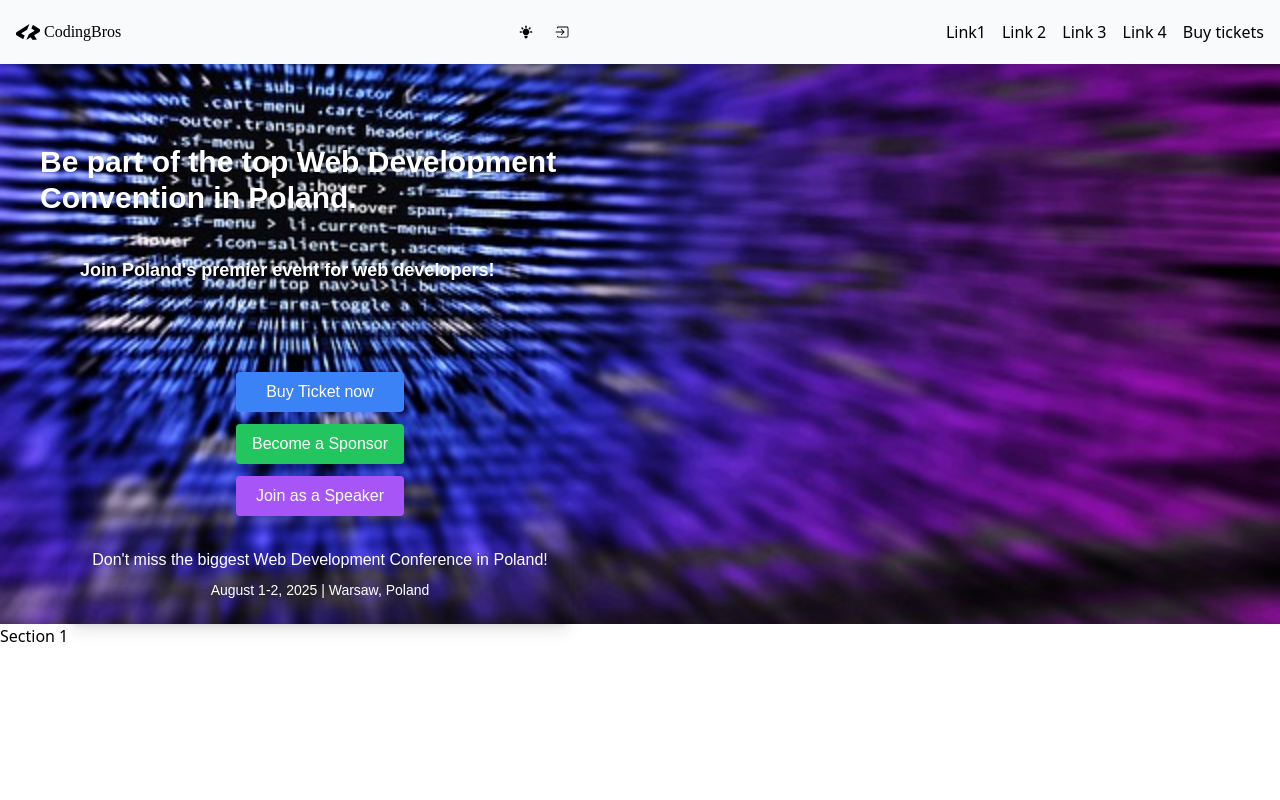
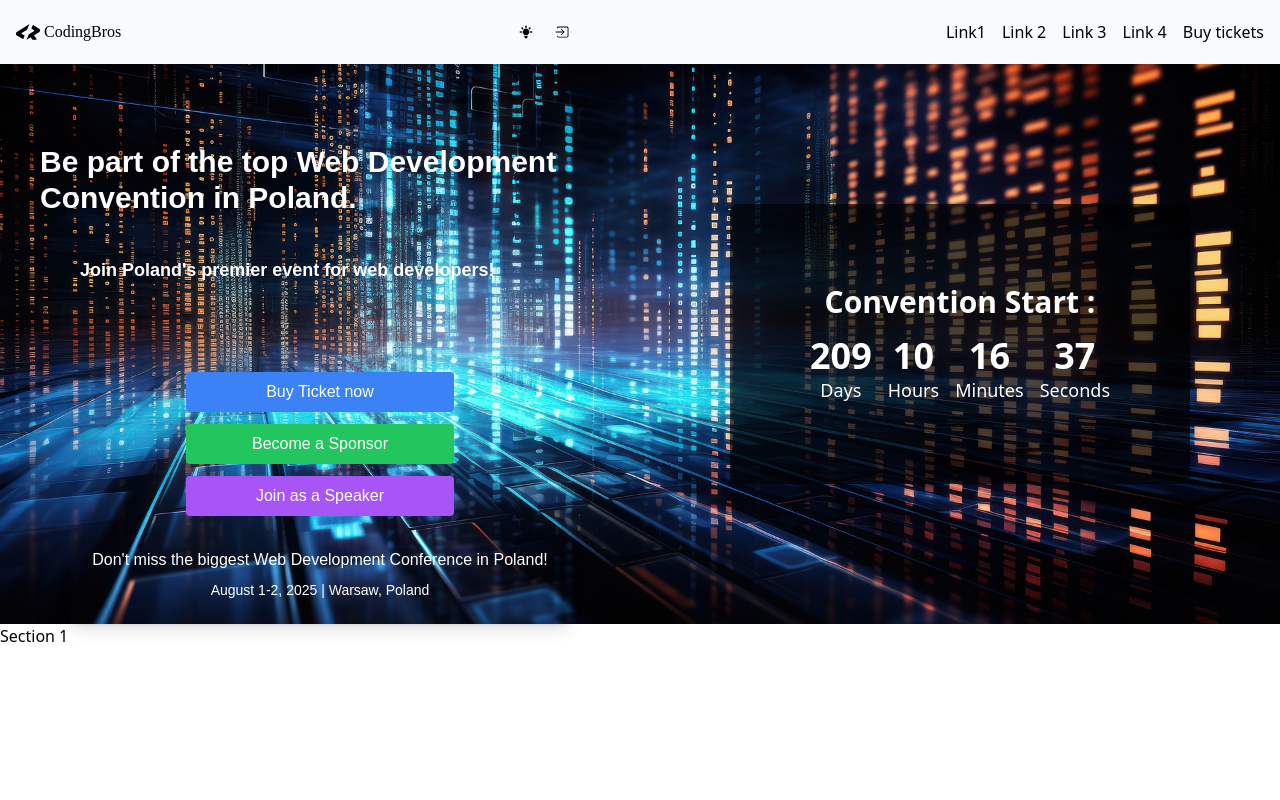
Before and after one commit to sabaudianin/NicePage, a React app: page / in a window 1280 px wide. Shown: the top 800 px of the page. Built offline with nearby package versions, Linux system fonts and the light colour scheme; no server answers.

Commit message:
Countdown added

```diff
--- /dev/null
+++ b/src/components/cta/Countdown.jsx
@@ -0,0 +1,61 @@
+import React, { useState, useEffect } from "react";
+
+export const Countdown = () => {
+  const calculateTimeLeft = () => {
+    const eventDate = new Date("2025-08-01T00:00:00");
+    const now = new Date();
+    const difference = eventDate - now;
+
+    if (difference <= 0) {
+      return null;
+    }
+    return {
+      days: Math.floor(difference / (1000 * 60 * 60 * 24)),
+      hours: Math.floor((difference / (1000 * 60 * 60)) % 24),
+      minutes: Math.floor((difference / (1000 * 60)) % 60),
+      seconds: Math.floor((difference / 1000) % 60),
+    };
+  };
+
+  const [timeLeft, setTimeLeft] = useState(calculateTimeLeft());
+
+  useEffect(() => {
+    const timer = setInterval(() => {
+      setTimeLeft(calculateTimeLeft());
+    }, 1000);
+
+    return () => clearInterval(timer);
+  }, []);
+
+  if (!timeLeft) {
+    return (
+      <div>
+        <p className="text-xl font-bold">The event has started!</p>
+      </div>
+    );
+  }
+
+  return (
+    <div className="text-white">
+      <h2 className="text-3xl font-bold mb-4">Convention Start :</h2>
+      <div className="flex justify-center gap-4 text-lg">
+        <div>
+          <p className="text-4xl font-extrabold">{timeLeft.days}</p>
+          <p>Days</p>
+        </div>
+        <div>
+          <p className="text-4xl font-extrabold">{timeLeft.hours}</p>
+          <p>Hours</p>
+        </div>
+        <div>
+          <p className="text-4xl font-extrabold">{timeLeft.minutes}</p>
+          <p>Minutes</p>
+        </div>
+        <div>
+          <p className="text-4xl font-extrabold">{timeLeft.seconds}</p>
+          <p>Seconds</p>
+        </div>
+      </div>
+    </div>
+  );
+};
--- a/src/components/cta/Cta.jsx
+++ b/src/components/cta/Cta.jsx
@@ -1,8 +1,9 @@
 import React from "react";
+import { Countdown } from "./Countdown";
 
 export const Cta = () => {
   return (
-    <section className="bg-[url('/images/bgCta.jpg')] bg-cover bg-center text-white">
+    <section className="bg-[url('/images/cta.jpg')] bg-cover bg-center text-white flex flex-col lg:flex-row items-center justify-between">
       <main className="flex flex-col justify-between items-center lg:w-1/2 font-poppins ">
         <div className="mt-10 p-6 lg:p-10 font-extrabold ">
           <h2 className="text-3xl  ">
@@ -13,7 +14,7 @@ export const Cta = () => {
           </h3>
         </div>
         <div className="flex flex-col gap-3 p-2">
-          <button className="px-4 py-2 bg-blue-500 text-white rounded hover:bg-blue-600">
+          <button className="px-20 py-2 bg-blue-500 text-white rounded hover:bg-blue-600 ">
             Buy Ticket now
           </button>
           <button className="px-4 py-2 bg-green-500 text-white rounded hover:bg-green-600">
@@ -30,6 +31,11 @@ export const Cta = () => {
           <p className="text-sm mt-2">August 1-2, 2025 | Warsaw, Poland</p>
         </div>
       </main>
+      <aside className="hidden lg:flex lg:w-1/2 justify-center items-center">
+        <div className="bg-black bg-opacity-70 p-20 rounded-lg shadow-lg text-center">
+          <Countdown />
+        </div>
+      </aside>
     </section>
   );
 };
--- a/src/components/home/Home.jsx
+++ b/src/components/home/Home.jsx
@@ -93,6 +93,9 @@ export const Home = () => {
           className="h-screen bg-gray-400"
         >
           <h1>Section 3</h1>
+          <a>
+            https://www.youtube.com/watch?v=UnjKWSlwZWM&ab_channel=freeCodeCamp.org
+          </a>
         </section>
         <section
           id="section4"
```
